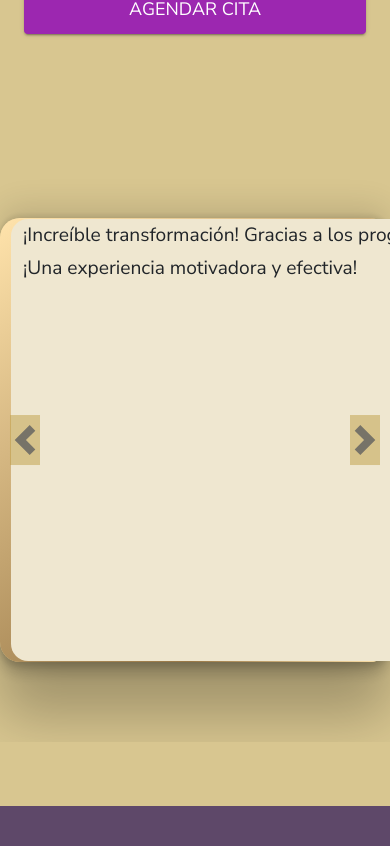
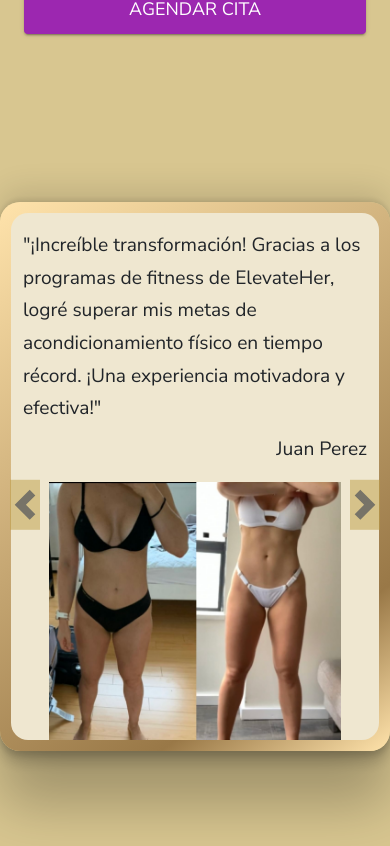
Before and after one commit to Matias-Ramos/ElevateHer, a React (Vite) app: page / in a window 390 px wide. Shown: the part 5038-5884 px from the top of the page. Built offline with nearby package versions, Linux system fonts and the light colour scheme.

Commit message:
testimonies fully styled responsive

```diff
--- a/src/pages/testimonies/Testimonies.jsx
+++ b/src/pages/testimonies/Testimonies.jsx
@@ -19,10 +19,10 @@ const Testimonies = () => {
             <Carousel.Item key={i} interval={7000}>
               <Container className='outerRow'>
                     <Row>
-                        <Col className='testimonyCol ps-lg-4' lg={7}>
+                        <Col className='testimonyCol ps-lg-4' sm={12} md={6}>
                             <Text testimony={testimony} />
                         </Col>
-                        <Col className='testimonyCol' >
+                        <Col className='testimonyCol' sm={12} md={6}>
                           <Image
                             src={testimony.img}
                             alt={`Imagen antes y despues #${i}`}
--- a/src/pages/testimonies/testimonies.scss
+++ b/src/pages/testimonies/testimonies.scss
@@ -1,6 +1,5 @@
 .outerRow{
     position: relative;
-    display: flex;
     align-items: center;
     background-image: linear-gradient(144deg,rgb(255, 227, 171), rgb(153, 120, 71) 80%,rgb(255, 227, 171));
     border-radius: 20px;
@@ -22,9 +21,9 @@
     background-color: #d8c690;
 
     .carousel-inner{
-        padding-top: 5rem;
-        padding-bottom: 5rem;
-    }
+        padding-top: 4rem;
+        padding-bottom: 7.5rem;
+}
 }
 
 
@@ -61,10 +60,16 @@
     }
 }
 
-@media only screen and (max-width: 768px) {
+@media only screen and (max-width: 767px) {
 
     #testimonies {
+
+        .outerRow{
+            padding-top: 10px;
+            padding-bottom: 10px;
+        }
         .testimonyCol:first-child {
+            margin-top:1rem;
             margin-bottom: 1rem;
         }
 
@@ -72,7 +77,7 @@
             max-height: 20rem;
 
             img {
-                max-height: 100%;
+                max-width: 85%;
             }
         }
 
@@ -95,6 +100,9 @@
 }
 
 @media only screen and (min-width: 768px){
+    .outerRow{
+        display: flex;
+    }
     .carousel-item{
         height: 25rem;
         .container{
@@ -111,9 +119,6 @@
 @media only screen and (min-width: 992px){
     #testimonies{
         padding-top: 0;
-        .carousel-inner{
-            padding-bottom: 8rem;
-        }
         .carousel-control-prev {
             left: 1rem;
         }
@@ -122,8 +127,3 @@
         }
     }
 }
-@media only screen and (min-width: 1200px){
-    #testimonies{
-
-    }
-}
--- a/src/pages/testimonies/testomonyList.js
+++ b/src/pages/testimonies/testomonyList.js
@@ -9,26 +9,24 @@ const images = [img1, img2, img3, img4, img5];
 const writtenTestimonies = [
   {
     personName: "Juan Perez",
-    wrTestimony: "¡Increíble transformación! Gracias a los programas de fitness de ElevateHer, logré superar mis metas de acondicionamiento físico en tiempo récord. ¡Una experiencia motivadora y efectiva!"
+    wrTestimony: '"¡Increíble transformación! Gracias a los programas de fitness de ElevateHer, logré superar mis metas de acondicionamiento físico en tiempo récord. ¡Una experiencia motivadora y efectiva!"'
   },
   {
     personName: "Milagros Sanchez",
-    wrTestimony: "He probado muchos entrenamientos, pero ninguno como los de EmpowerHer. Los entrenadores expertos y las clases personalizadas hicieron que cada sesión fuera desafiante y divertida. ¡Altamente recomendado!",
+    wrTestimony: '"He probado muchos entrenamientos, pero ninguno como los de EmpowerHer. Los entrenadores expertos y las clases personalizadas hicieron que cada sesión fuera desafiante y divertida. ¡Altamente recomendado!"',
   },
   {
     personName: "Micaela Espíndola",
-    wrTestimony: "Me uní a EmpowerHer buscando variedad y resultados. No solo encontré una gran variedad de clases, sino que también logré mejorar mi fuerza y resistencia. ¡Un ambiente amigable y profesional!",
+    wrTestimony: '"Me uní a EmpowerHer buscando variedad y resultados. No solo encontré una gran variedad de clases, sino que también logré mejorar mi fuerza y resistencia. ¡Un ambiente amigable y profesional!"',
   },
   {
     personName: "Sofía Lezama",
-    wrTestimony: "¡Fantástico! EmpowerHer no solo me ayudó a alcanzar mis objetivos de pérdida de peso, sino que también me proporcionó una comunidad de apoyo. Entrenadores motivadores y resultados tangibles, ¡simplemente lo mejor!",
+    wrTestimony: '"¡Fantástico! EmpowerHer no solo me ayudó a alcanzar mis objetivos de pérdida de peso, sino que también me proporcionó una comunidad de apoyo. Entrenadores motivadores y resultados tangibles, ¡simplemente lo mejor!"',
   },
   {
     personName: "Paula Falcone",
-    wrTestimony: "Los programas de ElevateHer no solo se enfocan en el físico, sino también en el bienestar mental. Las clases de yoga y meditación me ayudaron a encontrar equilibrio en mi vida agitada. ¡Una joya en el mundo del fitness!",
+    wrTestimony: '"Los programas de ElevateHer no solo se enfocan en el físico, sino también en el bienestar mental. Las clases de yoga y meditación me ayudaron a encontrar equilibrio en mi vida agitada. ¡Una joya en el mundo del fitness!"',
   }
-
-
 ];
 
 const finalTestimonies = writtenTestimonies.map(({ personName, wrTestimony }, index) => ({
```
Also changed, not shown: src/pages/testimonies/carouselCtrlCustomization.scss (added).
